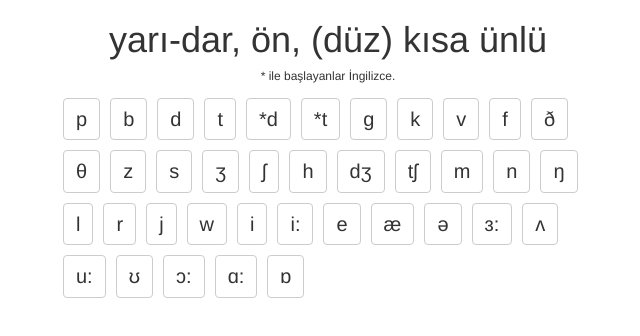
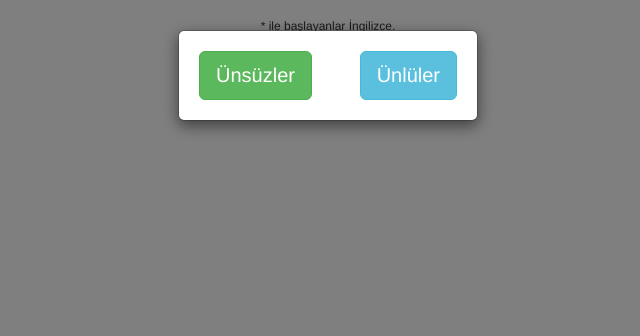
Before and after one commit to ahmetoruk/ipa, a plain HTML site: page index.html in a window 1280 px wide. Shown: the whole page, without its empty margins (312-952 px from the left). Drawn offline with nearby package versions, Linux system fonts and the light colour scheme.

Commit message:
Update index.html

```diff
--- a/index.html
+++ b/index.html
@@ -11,19 +11,10 @@
             margin: 5px;
             font-size: 20px;
         }
+        .backgroundGreen,.backgroundGreen:active,.backgroundGreen:hover,.backgroundGreen:focus,.backgroundGreen[disabled]:hover{
+        background: #95f442; }
+        p{  font-weight: bold;  }
 
-        .backgroundGreen,.backgroundGreen:active,.backgroundGreen:hover,.backgroundGreen:focus,.backgroundGreen[disabled]:hover{
-        background: #95f442;
-    }
-        p{
-            font-weight: bold;
-        }
-        .btn
-        {
-                -webkit-transition: background 0.05s ease-in-out;
-        -ms-transition:     background 0.05s ease-in-out;
-        transition:         background 0.05s ease-in-out;
-        }
     </style>
     <script>
         function IPAChar (char,position,example) {
@@ -32,6 +23,9 @@
             this.example = example;
         }
         var ipatable =[
+
+        ];
+        var unsuzler = [
             new IPAChar("p","Patlamalı Ötümsüz Çift Dudaksı"),
             new IPAChar("b","Patlamalı Ötümlü Çift Dudaksı"),
             new IPAChar("d","Patlamalı Ötümlü  Dişucu Diş Ardı"),
@@ -57,7 +51,9 @@
             new IPAChar("l","Akıcı Ötümlü Dişucu dişseti"),
             new IPAChar("r","Akıcı Ötümlü Dil Öndamak"),
             new IPAChar("j","Yarı Ünlü  Ötümlü Dil Öndamak"),
-            new IPAChar("w","Yarı Ünlü Ötümlü Dil Artdamak"),
+            new IPAChar("w","Yarı Ünlü Ötümlü Dil Artdamak")
+        ];
+        var unluler =[
             new IPAChar("i","dar, ön, kısa ünlü"),
             new IPAChar("i:","dar, ön, uzun ünlü"),
             new IPAChar("e","yarı-dar, ön, (düz) kısa ünlü"),
@@ -70,14 +66,25 @@
             new IPAChar("ɔ:","yarı-dar, arka, yuvarlak, uzun ünlü"),
             new IPAChar("ɑ:","geniş, arka, yuvarlak, kısa ünlü"),
             new IPAChar("ɒ","geniş, arka, uzun ünlü")
-
-
-
         ];
 
     </script>
 </head>
 <body>
+    <div class="modal fade" id="starter" role="dialog" data-keyboard="false" data-backdrop="static">
+    <div class="modal-dialog modal-sm">
+
+      <!-- Modal content-->
+      <div class="modal-content">
+
+        <div class="modal-body">
+            <button class="btn btn-success btn-lg" id="btnunsuz" data-dismiss="modal">Ünsüzler</button>
+            <button class="btn btn-info btn-lg pull-right" id="btnunlu" data-dismiss="modal">Ünlüler</button>
+        </div>
+      </div>
+
+    </div>
+  </div>
     <div class="container">
         <h1 class="text-center"></h1>
         <h6 class="text-center">* ile başlayanlar İngilizce.</h6>
@@ -90,6 +97,7 @@
 <script src="https://maxcdn.bootstrapcdn.com/bootstrap/3.3.7/js/bootstrap.min.js" integrity="sha384-Tc5IQib027qvyjSMfHjOMaLkfuWVxZxUPnCJA7l2mCWNIpG9mGCD8wGNIcPD7Txa" crossorigin="anonymous"></script>
     <script>
     $(function(){
+        $('.modal').modal('show');
         var answer = false;
         var rand = false;
         function setQuestion()
@@ -98,20 +106,29 @@
             answer = ipatable[rand].char;
             $("h1").text(ipatable[rand].position);
         }
-
-        for (var i = 0; i < ipatable.length; i++) {
+        function init()
+        {
+          for (var i = 0; i < ipatable.length; i++) {
             $btn = $("<button></button>").addClass("btn btn-default answerbtn").text(ipatable[i].char);
             $(".kpd").append($btn);
+            }
+             setQuestion();
+        }
 
-        }
-        setQuestion();
+        $("#btnunlu").click(function(){
+            ipatable = unluler;
+            init();
+        });
+        $("#btnunsuz").click(function(){
+            ipatable = unsuzler;
+            init();
+        });
+
         $(".container").on("click", ".answerbtn", function(){
             $(this).blur();
             var ans= $(this).text();
-
             if(ans == answer)
             {
-
                 /*$p = $("<p></p>").text("/"+ipatable[rand].char+"/ : "+ipatable[rand].position);
                 $(".kpd").append($p);*/
                 $(this).addClass("backgroundGreen");
@@ -123,7 +140,6 @@
             {
                 setQuestion();
             }
-
         });
     });
     </script>
```
